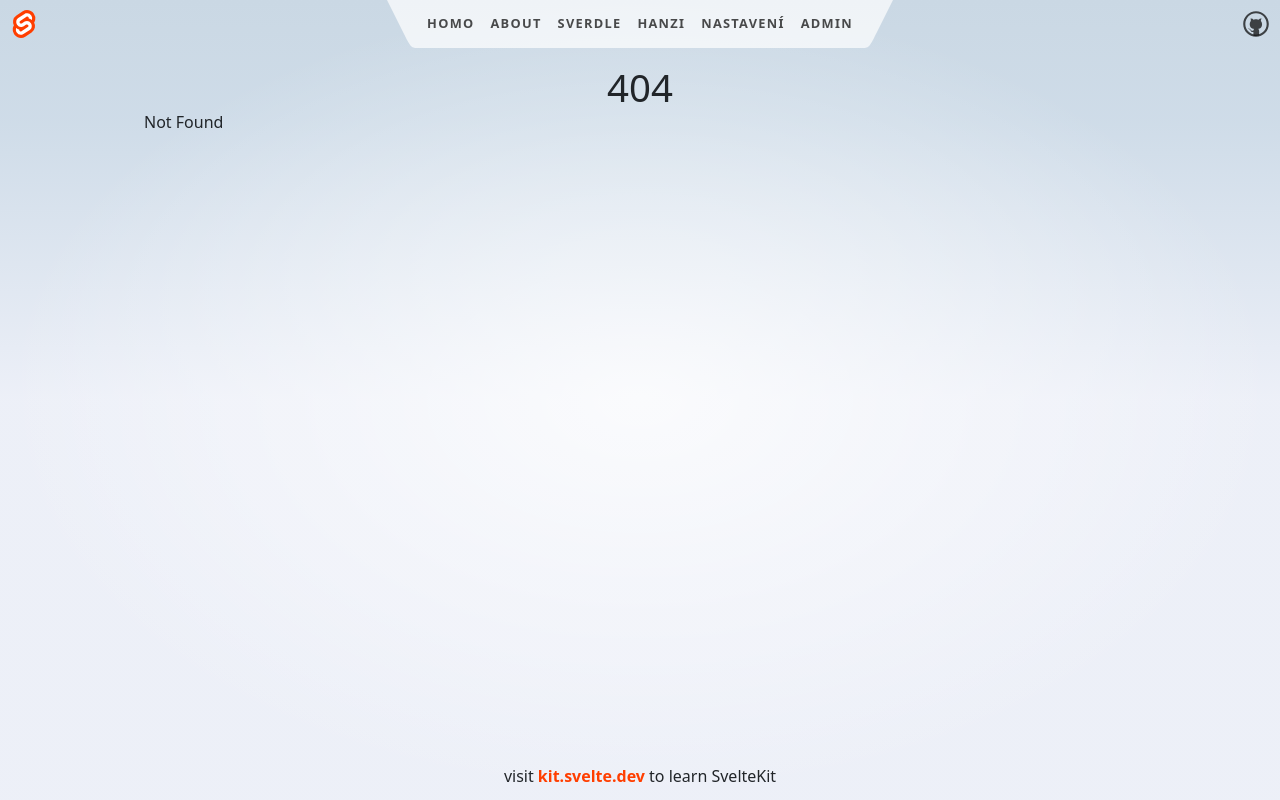
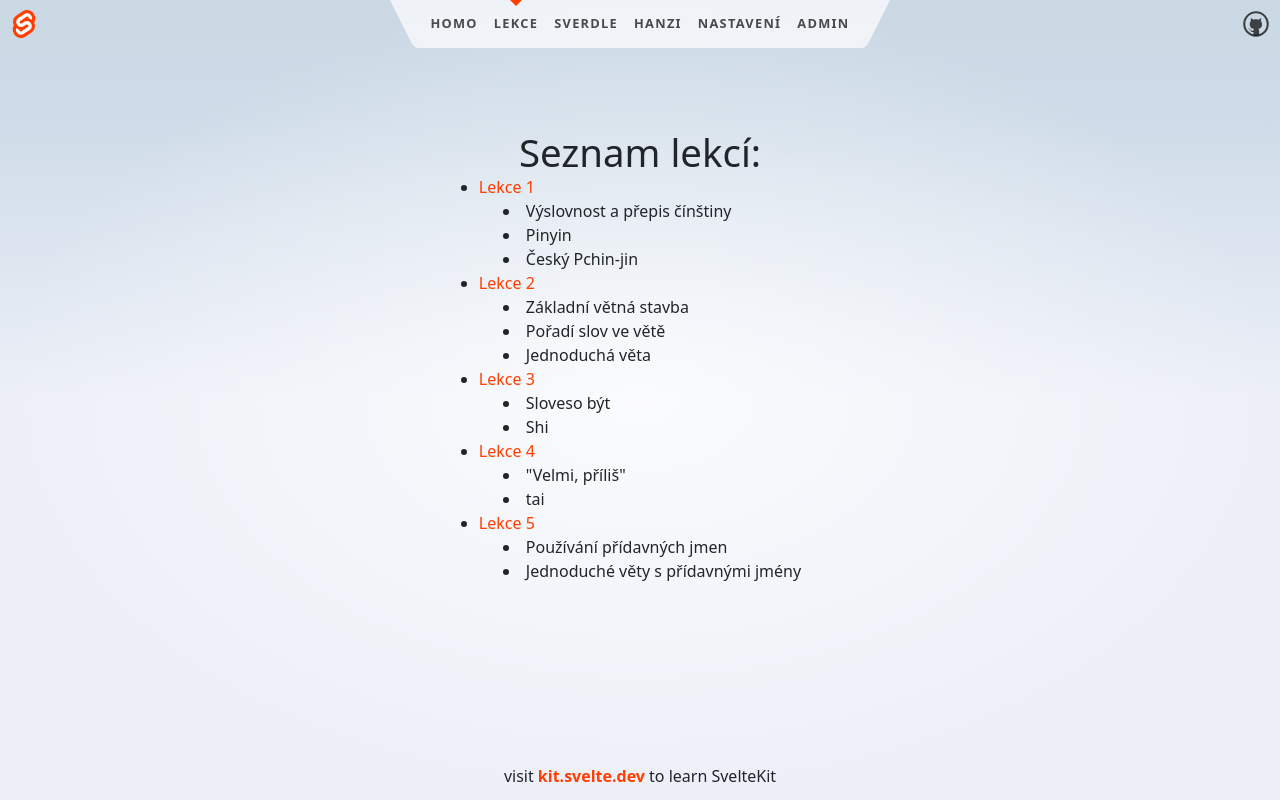
Before and after one commit to kokssik/ChineseApp, a SvelteKit app: page /lekce in a window 1280 px wide. Before the commit this address had no page. Built offline with nearby package versions, Linux system fonts and the light colour scheme.

Commit message:
Fixed error, added link list

```diff
--- a/src/routes/Header.svelte
+++ b/src/routes/Header.svelte
@@ -19,8 +19,8 @@
       <li aria-current={$page.url.pathname === "/" ? "page" : undefined}>
         <a href="/">Homo</a>
       </li>
-      <li aria-current={$page.url.pathname === "/about" ? "page" : undefined}>
-        <a href="/about">About</a>
+      <li aria-current={$page.url.pathname === "/lekce" ? "page" : undefined}>
+        <a href="/lekce">Lekce</a>
       </li>
       <li
         aria-current={$page.url.pathname.startsWith("/sverdle")
@@ -38,9 +38,9 @@
         <a href="/nastaveni">Nastavení</a>
       </li>
       <li
-        aria-current={$page.url.pathname === "/dbinsert" ? "page" : undefined}
+        aria-current={$page.url.pathname === "/admin" ? "page" : undefined}
       >
-        <a href="/dbinsert">Admin</a>
+        <a href="/admin">Admin</a>
       </li>
     </ul>
     <svg viewBox="0 0 2 3" aria-hidden="true">
--- a/src/routes/about/+page.svelte
+++ /dev/null
@@ -1,27 +0,0 @@
-<svelte:head>
-  <title>About</title>
-  <meta name="description" content="About this app" />
-</svelte:head>
-
-<div class="text-column">
-  <h1>About this app</h1>
-
-  <p>
-    This is a <a href="https://kit.svelte.dev">SvelteKit</a> app. You can make your
-    own by typing the following into your command line and following the prompts:
-  </p>
-
-  <pre>npm create svelte@latest</pre>
-
-  <p>
-    The page you're looking at is purely static HTML, with no client-side
-    interactivity needed. Because of that, we don't need to load any JavaScript.
-    Try viewing the page's source, or opening the devtools network panel and
-    reloading.
-  </p>
-
-  <p>
-    The <a href="/sverdle">Sverdle</a> page illustrates SvelteKit's data loading
-    and form handling. Try using it with JavaScript disabled!
-  </p>
-</div>
--- /dev/null
+++ b/src/routes/lekce/+page.svelte
@@ -0,0 +1,51 @@
+<script>
+  import List from "$lib/components/HanziCard.svelte";
+</script>
+
+<div class="text-column">
+  <h1>Seznam lekcí:</h1>
+
+  <ul class="list-disc">
+    <li>
+      <a href="">Lekce 1</a>
+      <ul class="list-disc list-inside pl-6">
+        <li>Výslovnost a přepis čínštiny</li>
+        <li>Pinyin</li>
+        <li>Český Pchin-jin</li>
+      </ul>
+    </li>
+
+    <li>
+      <a href="">Lekce 2</a>
+      <ul class="list-disc list-inside pl-6">
+        <li>Základní větná stavba</li>
+        <li>Pořadí slov ve větě</li>
+        <li>Jednoduchá věta</li>
+      </ul>
+    </li>
+
+    <li>
+      <a href="">Lekce 3</a>
+      <ul class="list-disc list-inside pl-6">
+        <li>Sloveso být</li>
+        <li>Shi</li>
+      </ul>
+    </li>
+
+    <li>
+      <a href="">Lekce 4</a>
+      <ul class="list-disc list-inside pl-6">
+        <li>"Velmi, příliš"</li>
+        <li>tai</li>
+      </ul>
+    </li>
+
+    <li>
+      <a href="">Lekce 5</a>
+      <ul class="list-disc list-inside pl-6">
+        <li>Používání přídavných jmen</li>
+        <li>Jednoduché věty s přídavnými jmény</li>
+      </ul>
+    </li>
+  </ul>
+</div>
--- /dev/null
+++ b/src/routes/stroke_order/+page.svelte
@@ -0,0 +1,61 @@
+<script>
+    import { TabContent, TabPane } from "sveltestrap";
+    import SQLite from "tauri-plugin-sqlite-api";
+    import { onMount } from "svelte";
+    import HanziCard from "$lib/components/HanziCard.svelte";
+
+    let rows = [];
+
+    onMount(async () => {
+        const db = await SQLite.open("./hanzi.db");
+
+        rows = await db.select("SELECT * FROM hanzi");
+
+        console.log(rows);
+    });
+</script>
+
+<TabContent>
+    <TabPane tabId="alpha" tab="Alpha" active>
+        <div>
+            <h1>Hanzi</h1>
+            <p>Hello mothafucka</p>
+        </div>
+    </TabPane>
+    <TabPane tabId="bravo" tab="Bravo">
+        <h2>Bravo</h2>
+        <img
+            alt="Johnny Bravo"
+            src="https://upload.wikimedia.org/wikipedia/commons/thumb/b/be/Johnny_Bravo_series_logo.png/320px-Johnny_Bravo_series_logo.png"
+        />
+    </TabPane>
+    <TabPane tabId="charlie" tab="Charlie">
+        <h2>Charlie</h2>
+        <img
+            alt="Charlie Brown"
+            src="https://upload.wikimedia.org/wikipedia/en/2/22/Charlie_Brown.png"
+        />
+    </TabPane>
+</TabContent>
+
+<!-- Creates a <HanziCard/> element for each element in the rows array -->
+<!-- {#each rows as row}
+    <HanziCard
+        character={row.symbol}
+        pronunciation={row.pronounciation}
+        meaning={row.meaning}
+        strokeOrderImg={row.image}
+    />
+{/each} -->
+
+<style>
+    .symbol {
+        font-size: 75px;
+        text-align: center;
+    }
+    .divSymbol {
+        height: 100px;
+        width: 60%;
+        background-color: rgb(205, 249, 255);
+    }
+</style>
--- a/svelte.config.js
+++ b/svelte.config.js
@@ -9,7 +9,7 @@ const config = {
   preprocess: [
     vitePreprocess(),
     preprocess({
-      postcss: true,
+      postcss: false,
     }),
   ],
 
```
Also changed, not shown: src/routes/hanzi/+page.svelte (+1 -46 lines), src/routes/admin/+page.svelte (renamed from src/routes/dbinsert/+page.svelte), src/routes/lekce/+page.ts (renamed from src/routes/about/+page.ts).
